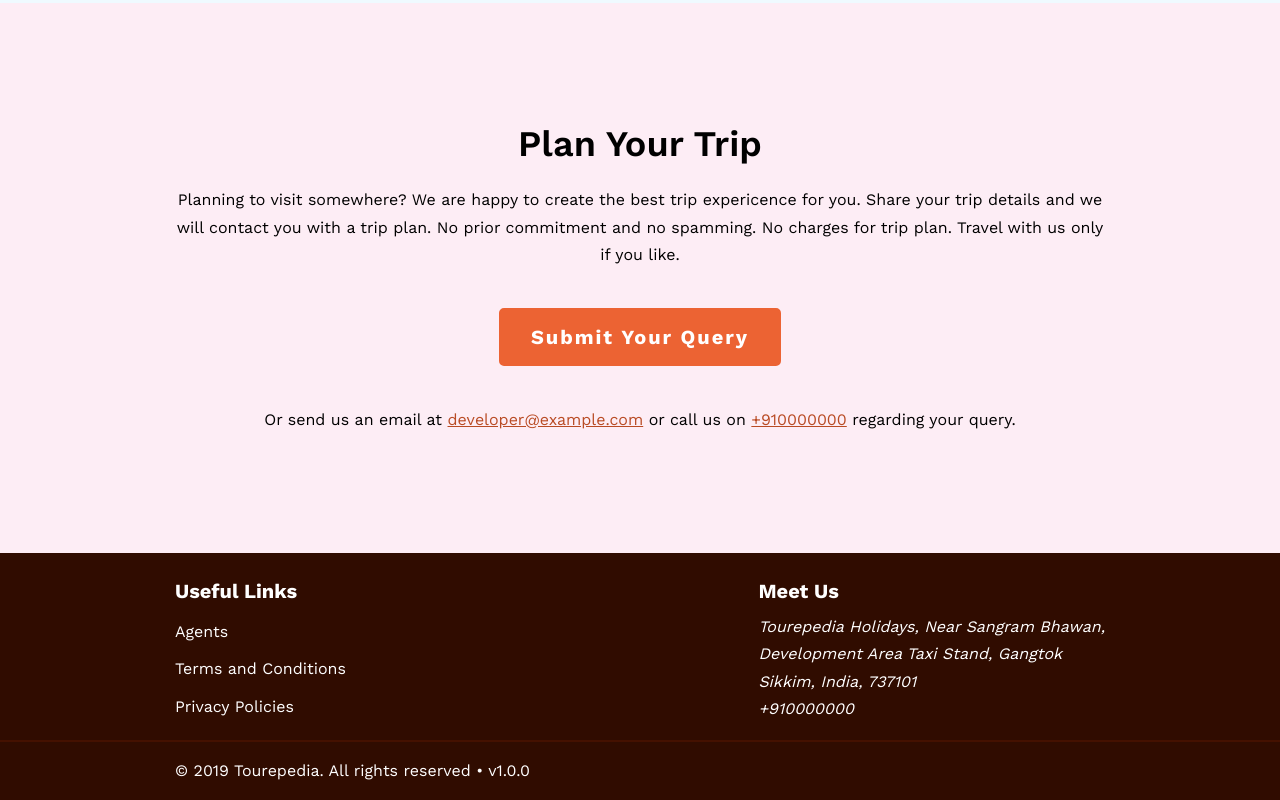
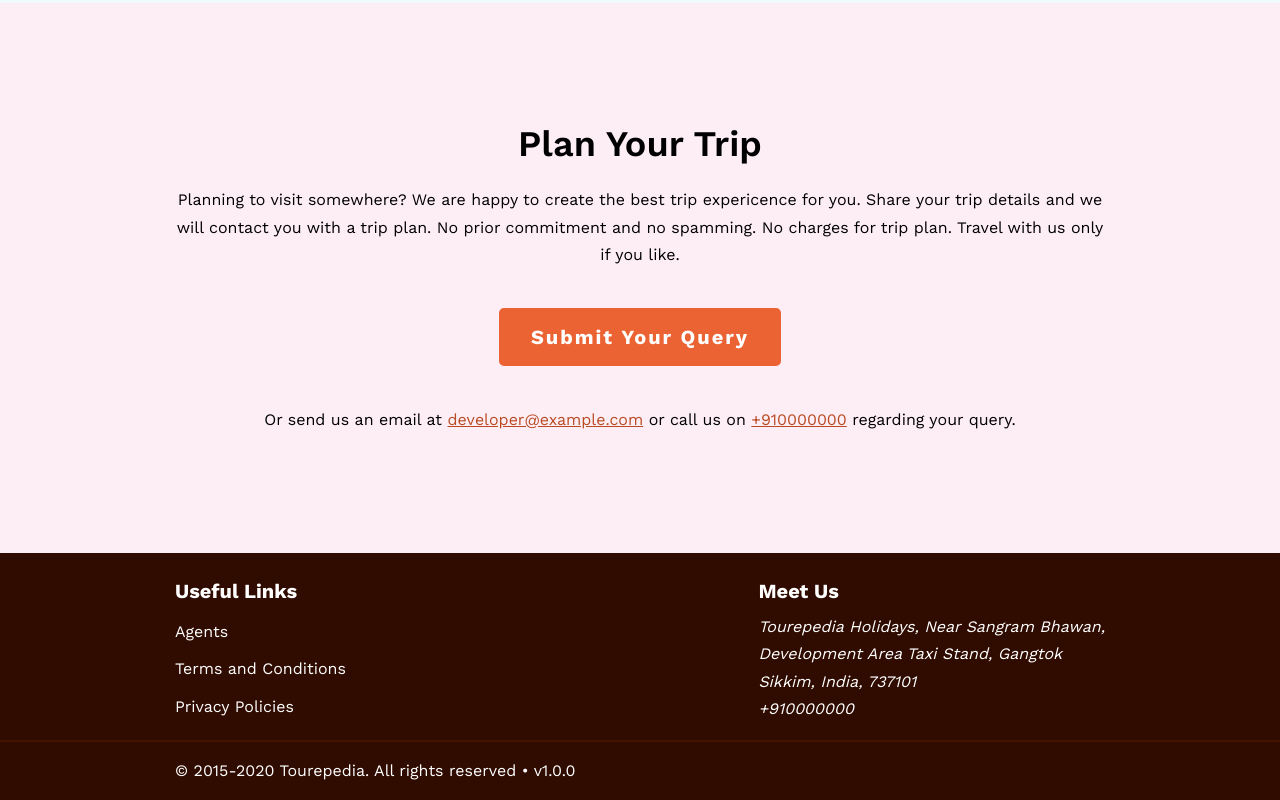
Before and after one commit to tourepedia/www, a Next.js app: page / in a window 1280 px wide. Shown: the part 1367-2167 px from the top of the page. Built offline with nearby package versions, Linux system fonts and the light colour scheme.

Commit message:
fix(copyright-year): update to 2020

```diff
--- a/components/Footer.tsx
+++ b/components/Footer.tsx
@@ -90,7 +90,8 @@ export default function Footer() {
       </Container>
       <section style={{ borderTop: '2px solid #451100', padding: '15px 0' }}>
         <Container>
-          &copy; 2019 Tourepedia. All rights reserved • v{appConfig.version}
+          &copy; 2015-2020 Tourepedia. All rights reserved • v
+          {appConfig.version}
         </Container>
       </section>
     </footer>
```
